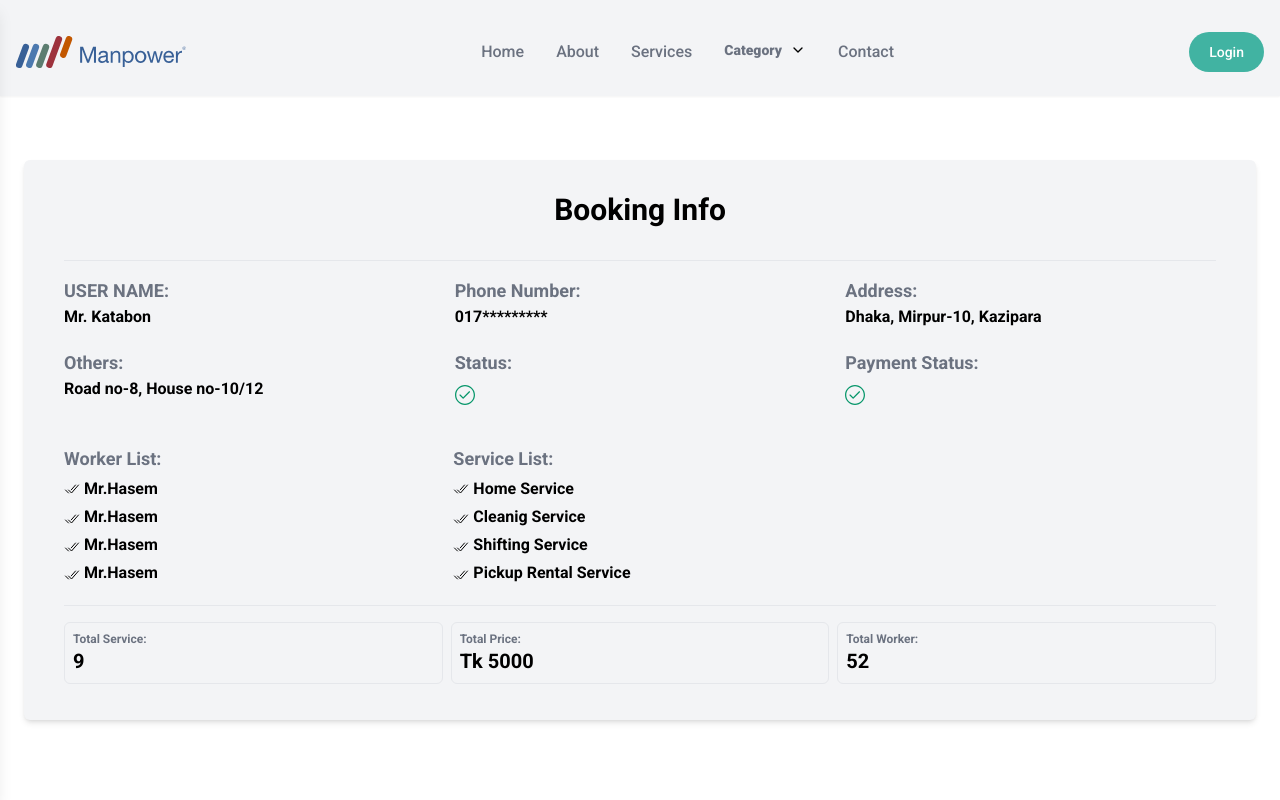
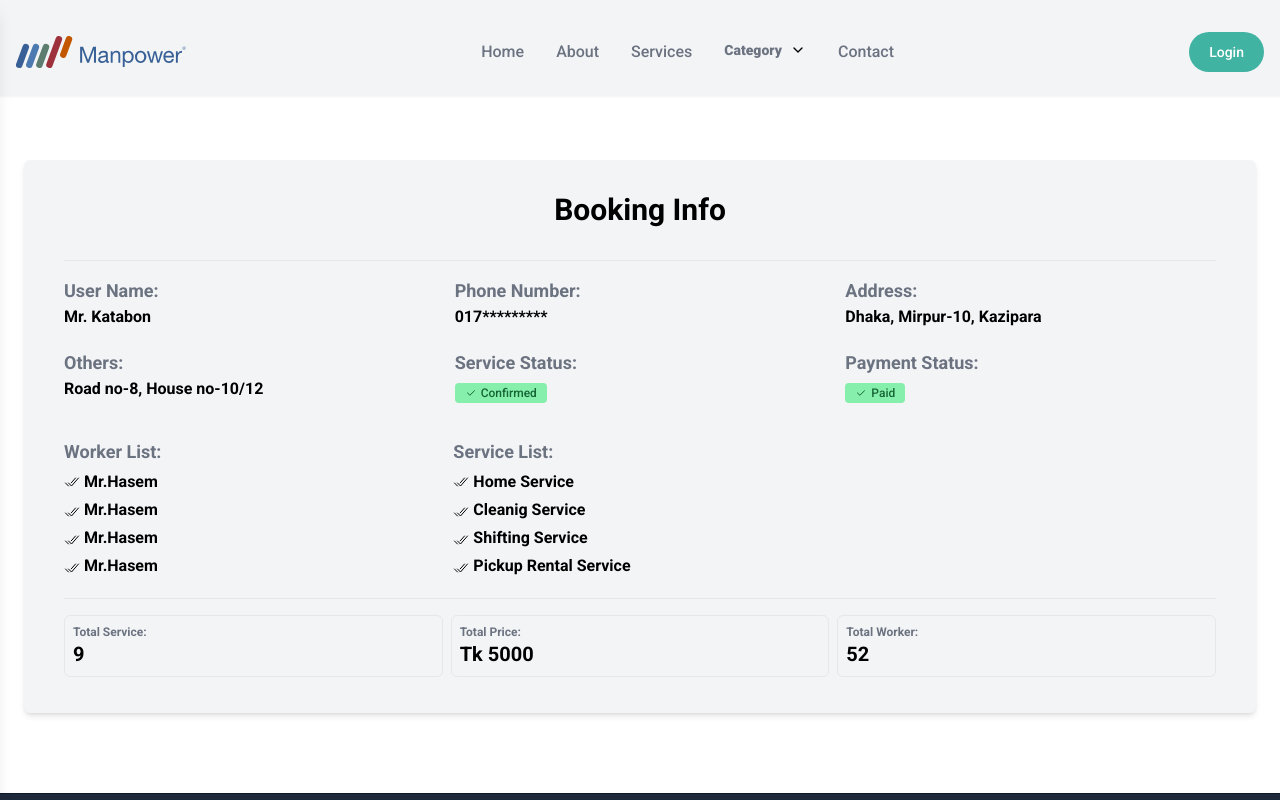
Before and after one commit to mdrony5134/Service-Booking-Website, a React (Vite) app: page /bookingInfo in a window 1280 px wide. Shown: the top 800 px of the page. Built offline with nearby package versions, Linux system fonts and the light colour scheme.

Commit message:
bookingInfo and PaymentSuccess updated

```diff
--- a/src/pages/BookingInfo.jsx
+++ b/src/pages/BookingInfo.jsx
@@ -12,7 +12,7 @@ const BookingInfo = () => {
 
           <div className="my-4 grid grid-cols-1 md:grid-cols-3 lg:grid-cols-3 gap-5">
             <div>
-          <p className="text-gray-500 text-lg font-semibold uppercase">
+              <p className="text-gray-500 text-lg font-semibold">
                 User Name:
               </p>
               <p className="font-semibold">Mr. Katabon</p>
@@ -32,40 +32,56 @@ const BookingInfo = () => {
               <p className="font-semibold">Road no-8, House no-10/12</p>
             </div>
             <div>
-            <p className="text-gray-500 text-lg font-semibold">
-             Status:
-            </p>
-            <div className="py-2">
+              <p className="text-gray-500 text-lg font-semibold">Service Status:</p>
+              <dl className="w-1/2 sm:w-1/4 lg:w-auto lg:flex-1">
+                <dd className="me-2 mt-1.5 inline-flex items-center rounded bg-green-300 px-2.5 py-0.5 text-xs font-medium text-green-800 dark:bg-green-900 dark:text-green-300">
                   <svg
+                    className="me-1 h-3 w-3"
+                    aria-hidden="true"
                     xmlns="http://www.w3.org/2000/svg"
-                width="20"
-                height="20"
-                viewBox="0 0 1024 1024"
+                    width="24"
+                    height="24"
+                    fill="none"
+                    viewBox="0 0 24 24"
                   >
                     <path
-                  fill="#059669"
-                  d="M512 0C229.232 0 0 229.232 0 512c0 282.784 229.232 512 512 512c282.784 0 512-229.216 512-512C1024 229.232 794.784 0 512 0m0 961.008c-247.024 0-448-201.984-448-449.01c0-247.024 200.976-448 448-448s448 200.977 448 448s-200.976 449.01-448 449.01m204.336-636.352L415.935 626.944l-135.28-135.28c-12.496-12.496-32.752-12.496-45.264 0c-12.496 12.496-12.496 32.752 0 45.248l158.384 158.4c12.496 12.48 32.752 12.48 45.264 0c1.44-1.44 2.673-3.009 3.793-4.64l318.784-320.753c12.48-12.496 12.48-32.752 0-45.263c-12.512-12.496-32.768-12.496-45.28 0"
+                      stroke="currentColor"
+                      stroke-linecap="round"
+                      stroke-linejoin="round"
+                      stroke-width="2"
+                      d="M5 11.917 9.724 16.5 19 7.5"
                     />
                   </svg>
-            </div>
+                  Confirmed
+                </dd>
+              </dl>
             </div>
             <div>
               <p className="text-gray-500 text-lg font-semibold">
                 Payment Status:
               </p>
-            <div className="py-2">
+              <dl className="w-1/2 sm:w-1/4 lg:w-auto lg:flex-1">
+                <dd className="me-2 mt-1.5 inline-flex items-center rounded bg-green-300 px-2.5 py-0.5 text-xs font-medium text-green-800 dark:bg-green-900 dark:text-green-300">
                   <svg
+                    className="me-1 h-3 w-3"
+                    aria-hidden="true"
                     xmlns="http://www.w3.org/2000/svg"
-                width="20"
-                height="20"
-                viewBox="0 0 1024 1024"
+                    width="24"
+                    height="24"
+                    fill="none"
+                    viewBox="0 0 24 24"
                   >
                     <path
-                  fill="#059669"
-                  d="M512 0C229.232 0 0 229.232 0 512c0 282.784 229.232 512 512 512c282.784 0 512-229.216 512-512C1024 229.232 794.784 0 512 0m0 961.008c-247.024 0-448-201.984-448-449.01c0-247.024 200.976-448 448-448s448 200.977 448 448s-200.976 449.01-448 449.01m204.336-636.352L415.935 626.944l-135.28-135.28c-12.496-12.496-32.752-12.496-45.264 0c-12.496 12.496-12.496 32.752 0 45.248l158.384 158.4c12.496 12.48 32.752 12.48 45.264 0c1.44-1.44 2.673-3.009 3.793-4.64l318.784-320.753c12.48-12.496 12.48-32.752 0-45.263c-12.512-12.496-32.768-12.496-45.28 0"
+                      stroke="currentColor"
+                      stroke-linecap="round"
+                      stroke-linejoin="round"
+                      stroke-width="2"
+                      d="M5 11.917 9.724 16.5 19 7.5"
                     />
                   </svg>
-            </div>
+                  Paid
+                </dd>
+              </dl>
             </div>
           </div>
           <div className="grid grid-cols-1 md:grid-cols-3 lg:grid-cols-3  gap-4 py-4 border-b">
@@ -90,7 +106,6 @@ const BookingInfo = () => {
                   <IoCheckmarkDoneOutline />
                   <li className="list-none mb-1">Mr.Hasem</li>
                 </div>
-
               </p>
             </div>
             <div>
@@ -114,11 +129,8 @@ const BookingInfo = () => {
                   <IoCheckmarkDoneOutline />
                   <li className="list-none mb-1">Pickup Rental Service</li>
                 </div>
-
               </p>
             </div>
-
-
           </div>
 
           <div className="grid grid-cols-1 py-4 gap-2 md:grid-cols-2 lg:grid-cols-3">
@@ -140,8 +152,6 @@ const BookingInfo = () => {
               </p>
               <p className="font-bold text-xl">52</p>
             </div>
-
-
           </div>
         </div>
       </section>
```
Also changed, not shown: src/pages/PaymentSuccess.jsx (line endings or trailing spaces). Lines whose indentation alone changed are shown as unchanged.
